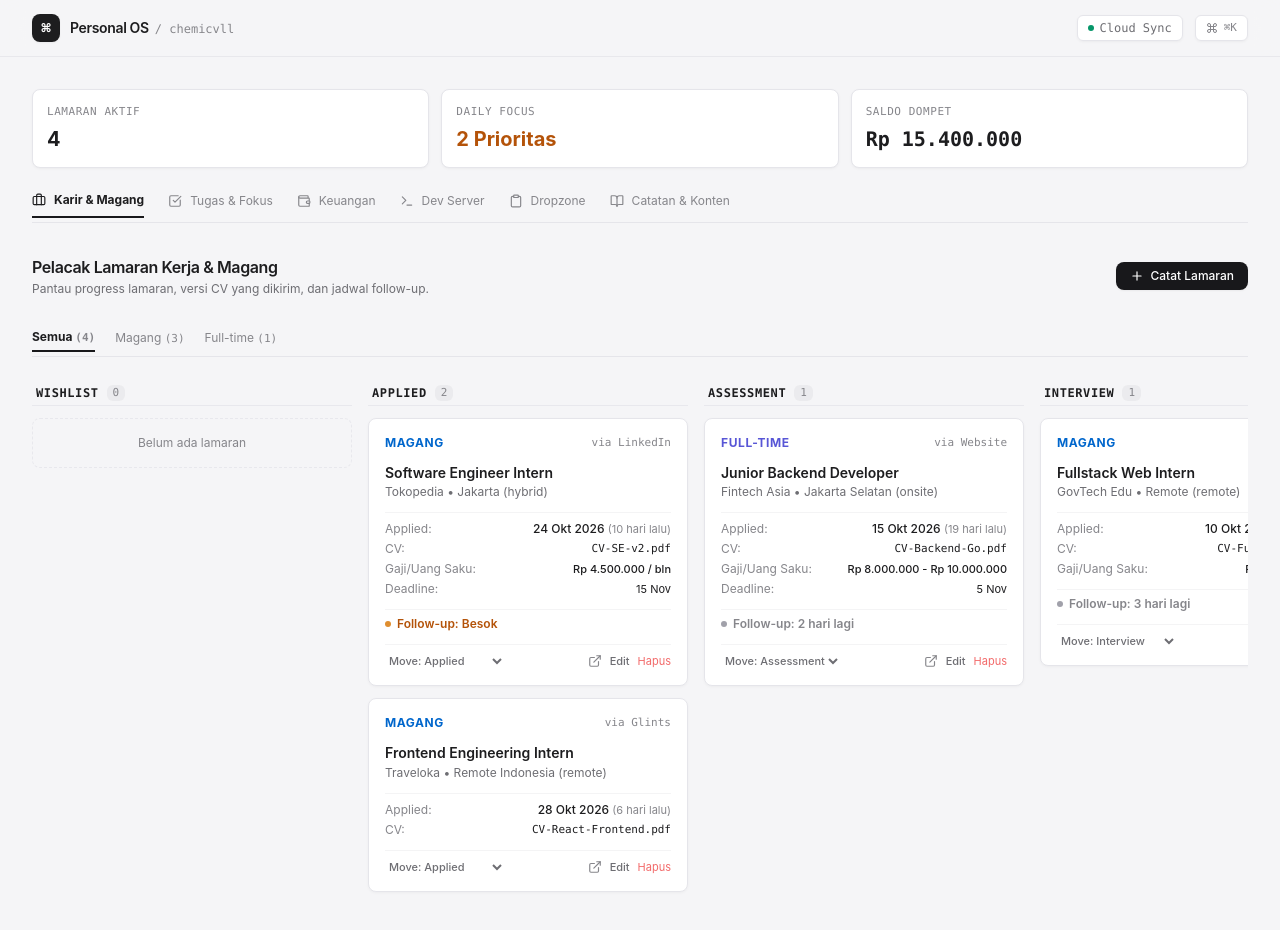
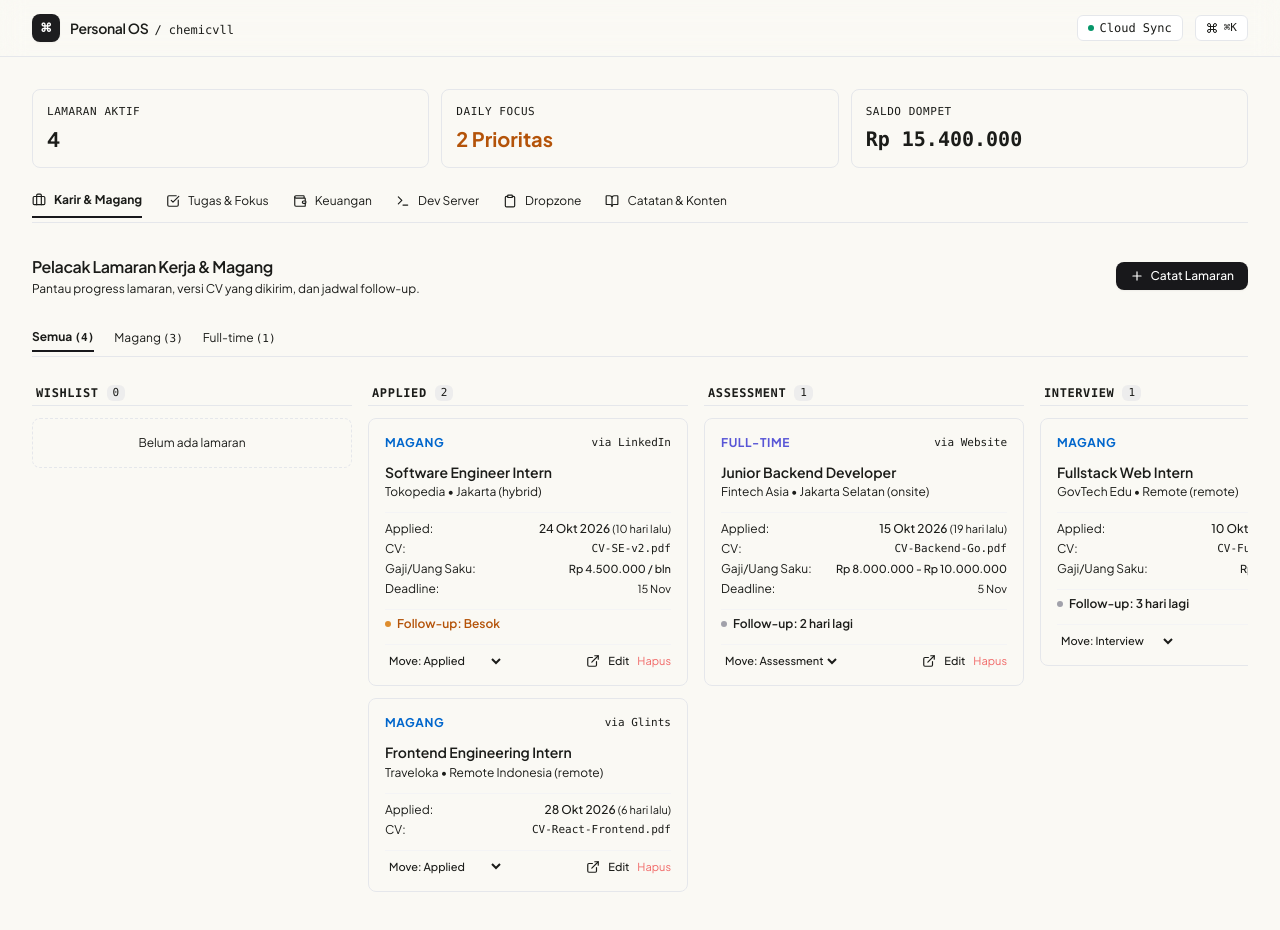
Before and after one commit to FerrelHD/chemicvll, a Next.js app: page / in a window 1280 px wide. Shown: the top 930 px of the page. Built offline with nearby package versions, Linux system fonts and the light colour scheme.

Commit message:
chore(ui): configure warm bento fintech theme and plus jakarta sans typography

```diff
--- a/src/app/globals.css
+++ b/src/app/globals.css
@@ -3,30 +3,34 @@
 @tailwind utilities;
 
 :root {
-  --background: #F5F5F7;
-  --foreground: #1D1D1F;
+  --background: #FAF9F4;
+  --foreground: #1B1C19;
 }
 
 body {
   color: var(--foreground);
   background: var(--background);
-  font-family: -apple-system, BlinkMacSystemFont, "SF Pro Display", "SF Pro Text", system-ui, sans-serif;
   -webkit-font-smoothing: antialiased;
   -moz-osx-font-smoothing: grayscale;
 }
 
-/* Subtle scrollbar for Kanban board */
+/* Tabular figures for all financial & date metrics */
+.tabular-nums {
+  font-variant-numeric: tabular-nums;
+}
+
+/* Subtle scrollbar */
 ::-webkit-scrollbar {
-  width: 6px;
-  height: 6px;
+  width: 5px;
+  height: 5px;
 }
 ::-webkit-scrollbar-track {
   background: transparent;
 }
 ::-webkit-scrollbar-thumb {
-  background: #D1D1D6;
+  background: #E3E3DE;
   border-radius: 9999px;
 }
 ::-webkit-scrollbar-thumb:hover {
-  background: #AEAEB2;
+  background: #C8C5CA;
 }
--- a/src/app/layout.tsx
+++ b/src/app/layout.tsx
@@ -1,5 +1,13 @@
 import type { Metadata, Viewport } from "next";
+import { Plus_Jakarta_Sans } from "next/font/google";
 import "./globals.css";
+
+const jakarta = Plus_Jakarta_Sans({
+  subsets: ["latin"],
+  weight: ["400", "500", "600", "700"],
+  variable: "--font-jakarta",
+  display: "swap",
+});
 
 export const metadata: Metadata = {
   title: "Personal OS — chemicvll",
@@ -16,7 +24,7 @@ export const viewport: Viewport = {
   width: "device-width",
   initialScale: 1,
   maximumScale: 1,
-  themeColor: "#F5F5F7",
+  themeColor: "#FAF9F4",
 };
 
 export default function RootLayout({
@@ -25,8 +33,8 @@ export default function RootLayout({
   children: React.ReactNode;
 }>) {
   return (
-    <html lang="id">
-      <body className="min-h-screen bg-canvas text-appleText-primary antialiased">
+    <html lang="id" className={jakarta.variable}>
+      <body className="min-h-screen bg-surface text-on-surface font-sans antialiased selection:bg-primary-fixed selection:text-on-primary-fixed-variant">
         {children}
       </body>
     </html>
--- a/tailwind.config.ts
+++ b/tailwind.config.ts
@@ -9,36 +9,51 @@ const config: Config = {
   theme: {
     extend: {
       colors: {
-        canvas: "#F5F5F7",
-        card: "#FFFFFF",
-        subtle: "#F8F9FA",
-        appleBorder: "#E5E5EA",
-        appleText: {
-          primary: "#1D1D1F",
-          secondary: "#6E6E73",
-          muted: "#86868B",
-        },
+        // Warm Bento Fintech Palette
+        surface: "#FAF9F4",
+        "surface-dim": "#DBDAD5",
+        "surface-bright": "#FAF9F4",
+        "surface-container-lowest": "#FFFFFF",
+        "surface-container-low": "#F5F4EF",
+        "surface-container": "#EFEEE9",
+        "surface-container-high": "#E9E8E3",
+        "surface-container-highest": "#E3E3DE",
+        "on-surface": "#1B1C19",
+        "on-surface-variant": "#5A4136",
+        "inverse-surface": "#18181B",
+        "inverse-on-surface": "#F2F1EC",
+        outline: "#ECEAE2",
+        "outline-variant": "#E2BFB0",
+        primary: "#A04100",
+        "on-primary": "#FFFFFF",
+        "primary-container": "#FF6B00",
+        "primary-fixed": "#FFDBCC",
+        "on-primary-fixed": "#351000",
+        "on-primary-fixed-variant": "#7A3000",
+        secondary: "#5F5E61",
+        "secondary-container": "#E4E1E6",
+        "secondary-fixed": "#E4E1E6",
+        "on-secondary-fixed": "#1B1B1E",
+        tertiary: "#674BB5",
+        "tertiary-container": "#A387F6",
+        "tertiary-fixed": "#E8DDFF",
+        "on-tertiary-fixed": "#21005E",
+        error: "#BA1A1A",
+        "error-container": "#FFDAD6",
       },
       fontFamily: {
-        sans: [
-          "-apple-system",
-          "BlinkMacSystemFont",
-          "SF Pro Display",
-          "SF Pro Text",
-          "system-ui",
-          "sans-serif",
-        ],
-        mono: [
-          "SF Mono",
-          "Menlo",
-          "Monaco",
-          "Consolas",
-          "monospace",
-        ],
+        sans: ["var(--font-jakarta)", "Plus Jakarta Sans", "system-ui", "sans-serif"],
+        mono: ["SF Mono", "Menlo", "Monaco", "Consolas", "monospace"],
+      },
+      borderRadius: {
+        DEFAULT: "1rem",
+        "2xl": "1.25rem",
+        "3xl": "1.5rem",
+        full: "9999px",
       },
       boxShadow: {
-        apple: "0 1px 3px 0 rgba(0, 0, 0, 0.04), 0 1px 2px -1px rgba(0, 0, 0, 0.02)",
-        appleHover: "0 4px 12px 0 rgba(0, 0, 0, 0.06), 0 2px 4px -1px rgba(0, 0, 0, 0.03)",
+        bento: "0 1px 3px rgba(24, 24, 27, 0.03), 0 4px 12px rgba(24, 24, 27, 0.02)",
+        bentoHover: "0 4px 20px rgba(24, 24, 27, 0.05), 0 2px 6px rgba(24, 24, 27, 0.02)",
       },
     },
   },
```
